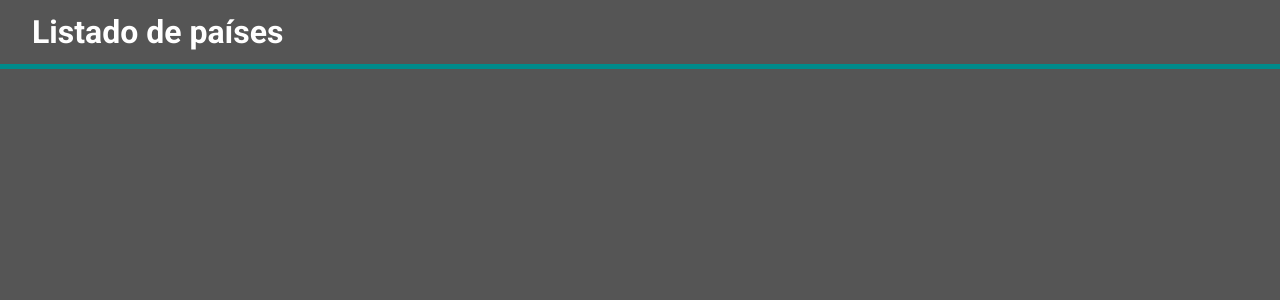
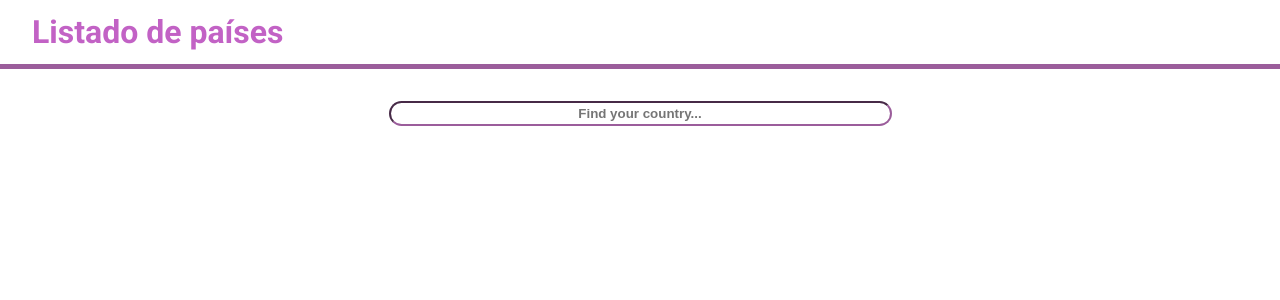
Before and after one commit to susdiaz-sudo/modulo-3-evaluacion-intermedia-susdiaz-sudo, a React (Vite) app: page / in a window 1280 px wide. Shown: the top 300 px of the page. Built offline with nearby package versions, Linux system fonts and the light colour scheme; a web font is replaced by a local one.

Commit message:
Add an input

```diff
--- a/src/components/App.jsx
+++ b/src/components/App.jsx
@@ -2,7 +2,6 @@ import "../styles/App.scss";
 import Header from "./layout/Header";
 
 function App() {
-
   const paises = [
     {
       commonName: "España",
@@ -62,6 +61,15 @@ function App() {
     <div>
       <Header />
       <main className="main">
+        <form className="form">
+          <input
+            className="input"
+            type="text"
+            name="filter"
+            id="filter"
+            placeholder="Find your country..."
+          />
+        </form>
       </main>
     </div>
   );
--- a/src/styles/App.scss
+++ b/src/styles/App.scss
@@ -8,18 +8,32 @@
   font-family: "Roboto", Arial, Helvetica, sans-serif;
 }
 
-body {
-  background-color: #555;
-  color: #fff;
-}
-
 .header {
-  border-bottom: solid 5px darkcyan;
+  border-bottom: solid 5px rgb(155, 93, 155);
 
   .title {
     line-height: 4rem;
     padding-inline: 2rem;
+    color : rgb(194, 98, 197);
+    font-weight: bold;
   }
+}
+
+.form {
+  display: flex;
+  justify-content: center;
+  align-items: center;
+}
+
+.input {
+  text-align: center;
+  font-weight: bold;
+  padding-inline: 10rem;
+  padding-block: 0.2rem;
+  border-color: rgb(155, 93, 155);;
+  border-radius: 50px;
+  background-color: white;
+  color: rgb(194, 98, 197);
 }
 
 .main {
```
Lines whose indentation alone changed are shown as unchanged.
